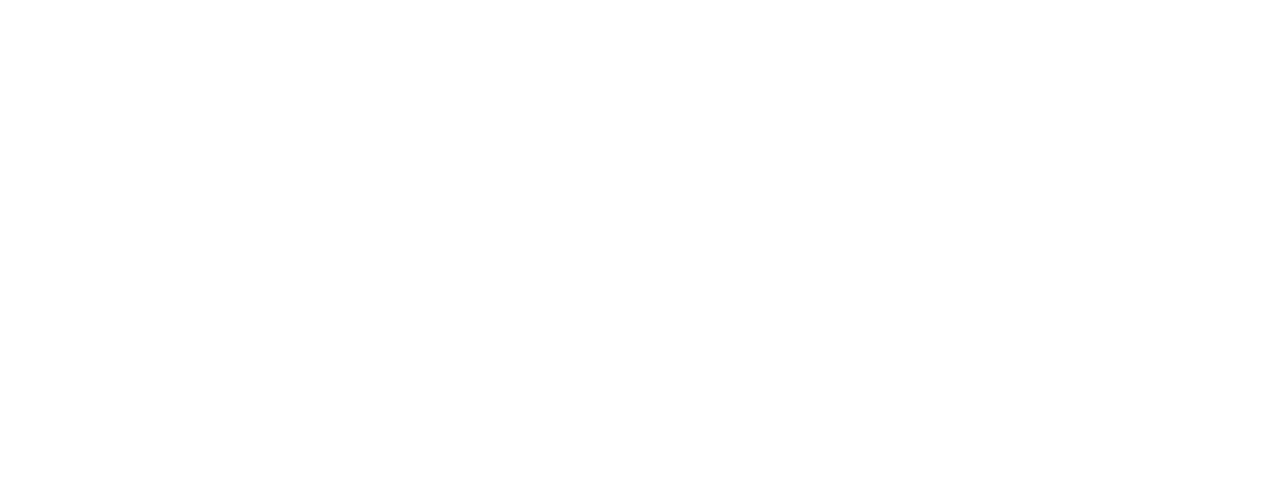
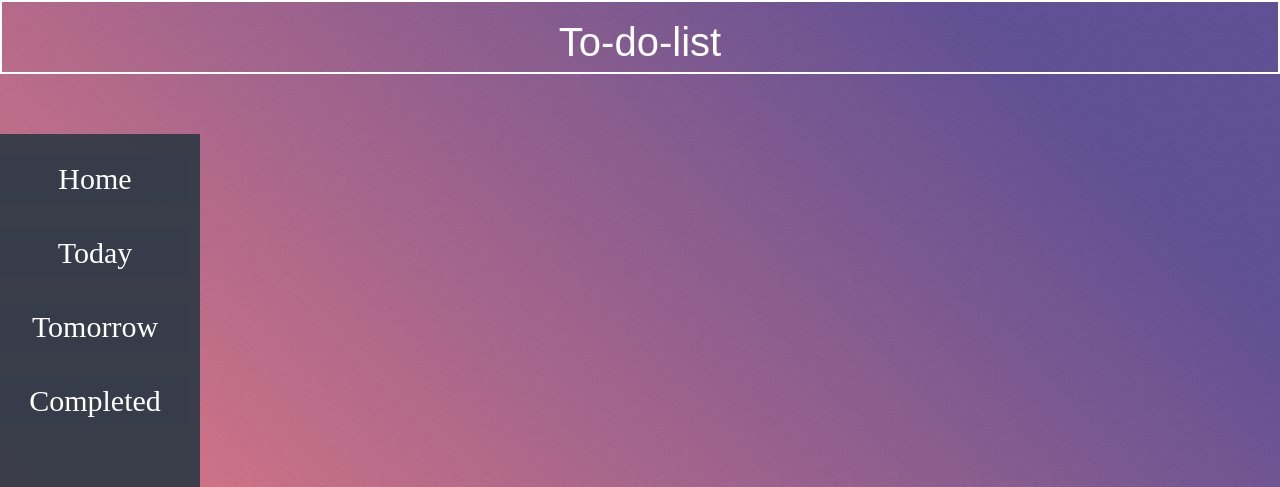
Before and after one commit to BrianRego03/to-do-list, a website built with webpack: page src/index.html in a window 1280 px wide. Shown: the top 487 px of the page. Built offline with nearby package versions, Linux system fonts and the light colour scheme.

Commit message:
Design header and Nav

```diff
--- a/src/index.html
+++ b/src/index.html
@@ -6,6 +6,28 @@
     <title>To-do-list</title>
 </head>
 <body>
+    <header>To-do-list</header>
+    <div class="todoBody">
+        <nav>
+            <div class="navButtons" id="buttonSection1">
+                <button>Home</button>
+                <button>Today</button>
+                <button>Tomorrow</button>
+                <button>Completed</button>
+            </div>
+            <div  class="navButtons" id="buttonSection1">
+                <div>Projects</div>
+                <button>gym</button>
+                <button>study</button>
+                <button>Add Project</button>
+            </div>
+
+
+        </nav>
+        <div class="todoSection">
+
+        </div>
+    </div>
 
 </body>
 </html>
--- a/src/style.css
+++ b/src/style.css
@@ -41,3 +41,53 @@
   #root, #__next {
     isolation: isolate;
   }
+
+  html { height: 100%;} /*This makes gradien have no bands*/
+
+  body{
+    background-image: url(images/overlay.png),
+    linear-gradient(45deg, #e37682 15%, #5f4d93 85%);
+    background-attachment:fixed;/*repeat new gradient on scrolling down*/
+  }
+
+  header{
+    color: white;
+    min-height: 5vw;
+    text-align: center;
+    font-size: 40px;
+    font-weight: 400;
+    font-family: Arial, Helvetica, sans-serif;
+    padding-top: 10px;
+    border: 2px solid white;
+  }
+
+  nav{
+    max-width: 200px;
+    background-color: rgba(55, 61, 73, 0.975);
+    color: azure;
+    font-size: 40px;
+    text-align: center;
+  }
+
+  .navButtons{
+    display: flex;
+    flex-direction: column;
+    margin-top: 60px;
+
+  }
+
+  nav>div>button{
+    background-color: rgba(55, 61, 73, 0.975);
+    color: white;
+    font-size: 30px;
+    margin-top: 20px;
+    margin-bottom: 5px;
+    border: 1px solid rgba(0,0,0,0);
+    max-width: 95%;
+
+  }
+
+  nav>div>button:hover{
+    background-color: rgba(70, 78, 95, 0.975);
+    box-shadow: 2px 1px 1px #e37682; ;
+  }
```
Also changed, not shown: src/images/overlay.png (added).
